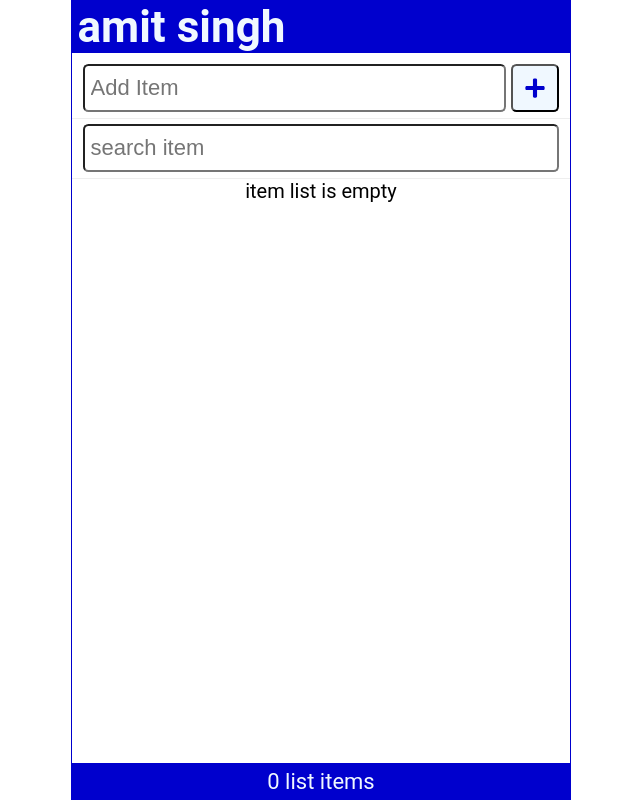
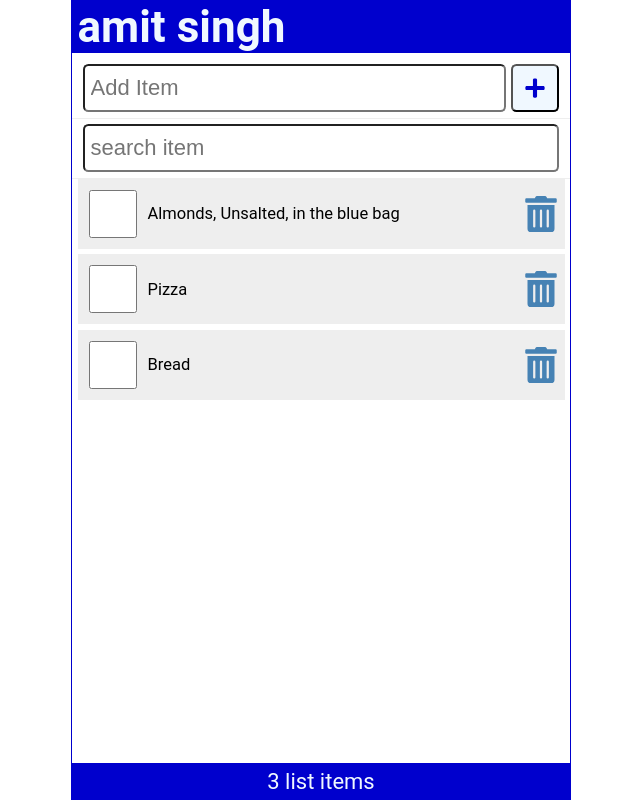
Before and after one commit to Amit-Singh-14/React-learning, a React (Create React App) app: page / in a window 1280 px wide. Shown: the whole page, without its empty margins (319-959 px from the left). Built offline with nearby package versions, Linux system fonts and the light colour scheme; data requests are answered from the project's data file.

Commit message:
fetch data from the jsonserver api

```diff
--- a/data/db.json
+++ b/data/db.json
@@ -1,20 +1,19 @@
 {
-    "items":[
+    "items": [
         {
             "id": 1,
             "checked": false,
-        "item": "items1"
+            "item": "Almonds, Unsalted, in the blue bag"
         },
         {
             "id": 2,
             "checked": false,
-        "item": "items2"
+            "item": "Pizza"
         },
         {
             "id": 3,
             "checked": false,
-        "item": "items3"
+            "item": "Bread"
         }
     ]
-
 }
--- a/src/App.js
+++ b/src/App.js
@@ -6,16 +6,34 @@ import AddItem from "./AddItem";
 import SearchItem from "./SearchItem";
 
 function App() {
+  const API_URL = "http://localhost:3500/items";
+
+  const [items, setitems] = useState([]);
   const [search, setsearch] = useState("");
   const [newItem, setNewItem] = useState("");
-  const [items, setitems] = useState(
-    JSON.parse(localStorage.getItem("shoppinglist")) || []
-  );
+  const [fetchError, setFetchError] = useState(null);
+  const [isLoading, setIsLoading] = useState(true);
 
   useEffect(() => {
-    console.log("upadted");
-    localStorage.setItem("shoppinglist", JSON.stringify(items));
-  }, [items]);
+    const fetchItems = async () => {
+      try {
+        const response = await fetch(API_URL);
+        if (!response.ok) throw Error("Did not receive exprected data");
+        const listitem = await response.json();
+        // setFetchError(null);
+        setitems(listitem);
+        setFetchError(null);
+      } catch (err) {
+        setFetchError(err.message);
+      } finally {
+        setIsLoading(false);
+      }
+    };
+    // just ek sinario bana rahe ki data aane mai time lag ra to h laoding dekha rhe h
+    setTimeout(() => {
+      fetchItems();
+    }, 1000);
+  }, []);
 
   const addItem = (item) => {
     const id = items.length ? items[items.length - 1].id + 1 : 1;
@@ -52,7 +70,12 @@ function App() {
         handleSubmit={handleSubmit}
       />
       <SearchItem search={search} setsearch={setsearch} />
-
+      <main>
+        {isLoading && <p>loading Items....</p>}
+        {fetchError && (
+          <p style={{ color: "red" }}>{`error : ${fetchError}`}</p>
+        )}
+        {!fetchError && !isLoading && (
           <Content
             items={items.filter((item) =>
               item.item.toLowerCase().includes(search.toLocaleLowerCase())
@@ -60,6 +83,8 @@ function App() {
             handleCheck={handleCheck}
             handleDelete={handleDelete}
           />
+        )}
+      </main>
       <Footer length={items.length} />
     </div>
   );
--- a/src/Content.js
+++ b/src/Content.js
@@ -1,7 +1,7 @@
 import Itemlist from "./Itemlist";
 function Content({ items, handleCheck, handleDelete }) {
   return (
-    <main>
+    <>
       {/* {} expresstion hota h  */}
       {items.length ? (
         <Itemlist
@@ -12,7 +12,7 @@ function Content({ items, handleCheck, handleDelete }) {
       ) : (
         <p style={{ fontSize: "20px" }}>item list is empty</p>
       )}
-    </main>
+    </>
   );
 }
 
```
Also changed, not shown: public/index.html (+4 -4 lines), public/manifest.json, src/logo.svg (deleted), 1 other file (tests, documents, lock files or other folders). Lines whose indentation alone changed are shown as unchanged.
